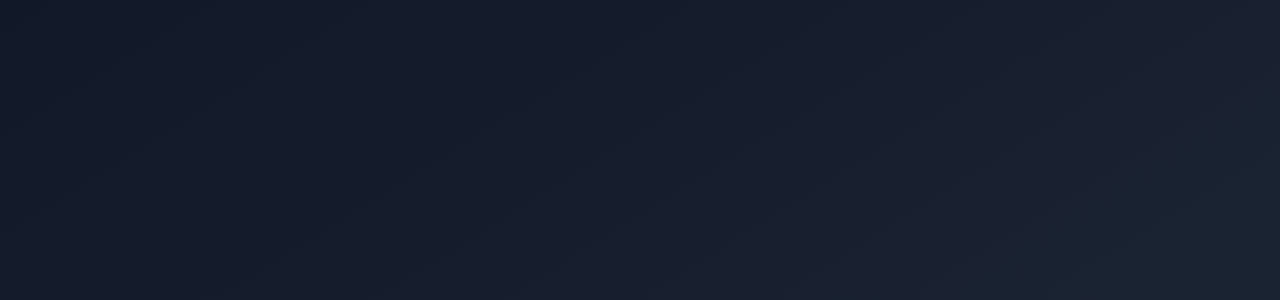
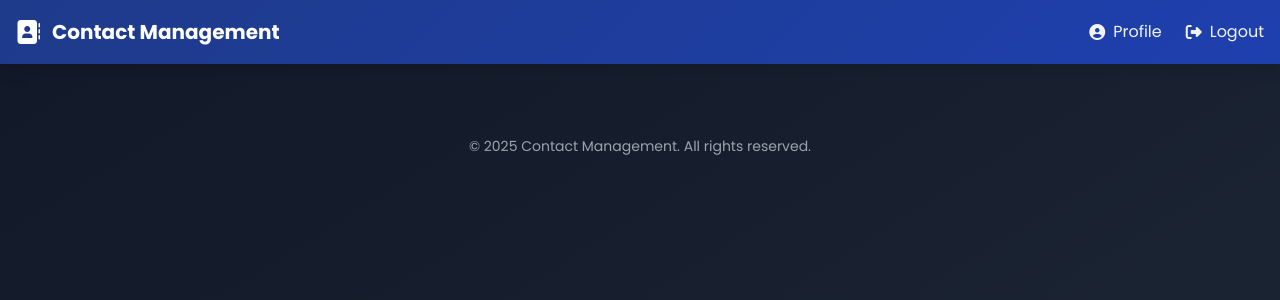
Before and after one commit to Framzy/React-Contact-Management-Frontend, a React (Vite) app: page /dashboard in a window 1280 px wide. Shown: the top 300 px of the page. Built offline with nearby package versions, Linux system fonts and the light colour scheme.

Commit message:
Create dashboard layout

```diff
--- a/src/components/DashboardLayout.jsx
+++ b/src/components/DashboardLayout.jsx
@@ -1,10 +1,84 @@
-import { Outlet } from "react-router";
+import { Link, Outlet } from "react-router";
 
 export default function DashboardLayout() {
+  document.addEventListener("DOMContentLoaded", function () {
+    const toggleButton = document.getElementById("toggleSearchForm");
+    const searchFormContent = document.getElementById("searchFormContent");
+    const toggleIcon = document.getElementById("toggleSearchIcon");
+
+    // Add transition for smooth animation
+    searchFormContent.style.transition =
+      "max-height 0.3s ease-in-out, opacity 0.3s ease-in-out, margin 0.3s ease-in-out";
+    searchFormContent.style.overflow = "hidden";
+    searchFormContent.style.maxHeight = "0px";
+    searchFormContent.style.opacity = "0";
+    searchFormContent.style.marginTop = "0";
+
+    toggleButton.addEventListener("click", function () {
+      if (searchFormContent.style.maxHeight !== "0px") {
+        // Hide the form
+        searchFormContent.style.maxHeight = "0px";
+        searchFormContent.style.opacity = "0";
+        searchFormContent.style.marginTop = "0";
+        toggleIcon.classList.remove("fa-chevron-up");
+        toggleIcon.classList.add("fa-chevron-down");
+      } else {
+        // Show the form
+        searchFormContent.style.maxHeight =
+          searchFormContent.scrollHeight + "px";
+        searchFormContent.style.opacity = "1";
+        searchFormContent.style.marginTop = "1rem";
+        toggleIcon.classList.remove("fa-chevron-down");
+        toggleIcon.classList.add("fa-chevron-up");
+      }
+    });
+  });
   return (
     <>
-      <div class="bg-gradient-to-br from-gray-900 to-gray-800 min-h-screen flex flex-col">
-        <Outlet />
+      <div className="bg-gradient-to-br from-gray-900 to-gray-800 min-h-screen flex flex-col">
+        <header className="bg-gradient shadow-lg">
+          <div className="container mx-auto px-4 py-4 flex justify-between items-center">
+            <Link
+              to="/dashboard/contacts"
+              className="flex items-center hover:opacity-90 transition-opacity duration-200"
+            >
+              <i className="fas fa-address-book text-white text-2xl mr-3" />
+              <div className="text-white font-bold text-xl">
+                Contact Management
+              </div>
+            </Link>
+            <nav>
+              <ul className="flex space-x-6">
+                <li>
+                  <Link
+                    to="/dashboard/users/profile"
+                    className="text-gray-100 hover:text-white flex items-center transition-colors duration-200"
+                  >
+                    <i className="fas fa-user-circle mr-2" />
+                    <span>Profile</span>
+                  </Link>
+                </li>
+                <li>
+                  <Link
+                    to="/dashboard/users/logout"
+                    className="text-gray-100 hover:text-white flex items-center transition-colors duration-200"
+                  >
+                    <i className="fas fa-sign-out-alt mr-2" />
+                    <span>Logout</span>
+                  </Link>
+                </li>
+              </ul>
+            </nav>
+          </div>
+        </header>
+
+        <main className="container mx-auto px-4 py-8 flex-grow">
+          <Outlet />
+
+          <div className="mt-10 mb-6 text-center text-gray-400 text-sm animate-fade-in">
+            <p>© 2025 Contact Management. All rights reserved.</p>
+          </div>
+        </main>
       </div>
     </>
   );
--- a/src/main.jsx
+++ b/src/main.jsx
@@ -14,7 +14,9 @@ createRoot(document.getElementById("root")).render(
           <Route path="/register" element={<UserRegister />} />
           <Route path="/login" element={<UserLogin />} />
         </Route>
-        <Route path="/dashboard" element={<DashboardLayout />}></Route>
+        <Route path="/dashboard" element={<DashboardLayout />}>
+          <Route path="contacts" element={<h1>Contacts</h1>} />
+        </Route>
       </Routes>
     </BrowserRouter>
   </StrictMode>
```
